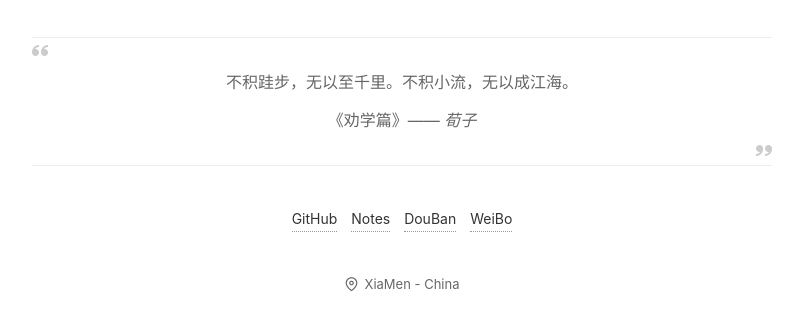
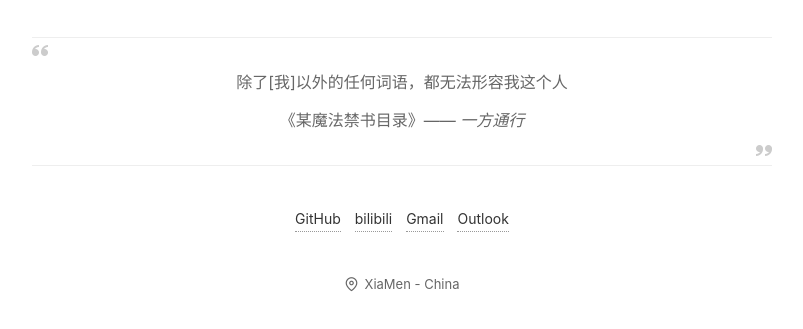
Before and after one commit to xzyl4303/xzyl4303.github.io, a plain HTML site: page index.html in a window 1280 px wide. Shown: the part 161-490 px from the top of the page, without its empty margins (238-1041 px from the left). Drawn offline with Linux system fonts and the light colour scheme; files whose address does not match are found by name.

Commit message:
Update index.html

```diff
--- a/index.html
+++ b/index.html
@@ -19,18 +19,18 @@
       <span class="quote-icon quote-icon-start animate-slide-in-down">
         <i class="icon icon-quotes-left"></i>
       </span>
-      <p class="quote-content animate-slide-in-down">不积跬步，无以至千里。不积小流，无以成江海。</p>
-      <p class="quote-author animate-slide-in-down">《劝学篇》—— <em>荀子</em></p>
+      <p class="quote-content animate-slide-in-down">除了[我]以外的任何词语，都无法形容我这个人</p>
+      <p class="quote-author animate-slide-in-down">《某魔法禁书目录》—— <em>一方通行</em></p>
       <span class="quote-icon quote-icon-end animate-slide-in-up">
         <i class="icon icon-quotes-right"></i>
       </span>
       <span class="quote-line quote-line-end animate-slide-in-right"></span>
     </div>
     <div class="links">
-      <a href="https://github.com/iissnan" class="animate-slide-in-down">GitHub</a>
-      <a href="https://notes.iissnan.com" class="animate-slide-in-down">Notes</a>
-      <a href="https://douban.com/people/iissnan" class="animate-slide-in-down">DouBan</a>
-      <a href="https://weibo.com/iissnan" class="animate-slide-in-down">WeiBo</a>
+      <a href="https://github.com/xzyl4303" class="animate-slide-in-down">GitHub</a>
+      <a href="https://space.bilibili.com/1179220018" class="animate-slide-in-down">bilibili</a>
+      <a href="xzyl4303@gmail.com" class="animate-slide-in-down">Gmail</a>
+      <a href="xzyl4303@outlook.com" class="animate-slide-in-down">Outlook</a>
     </div>
     <div class="location">
       <span class="location-icon animate-slide-in-up">
```
